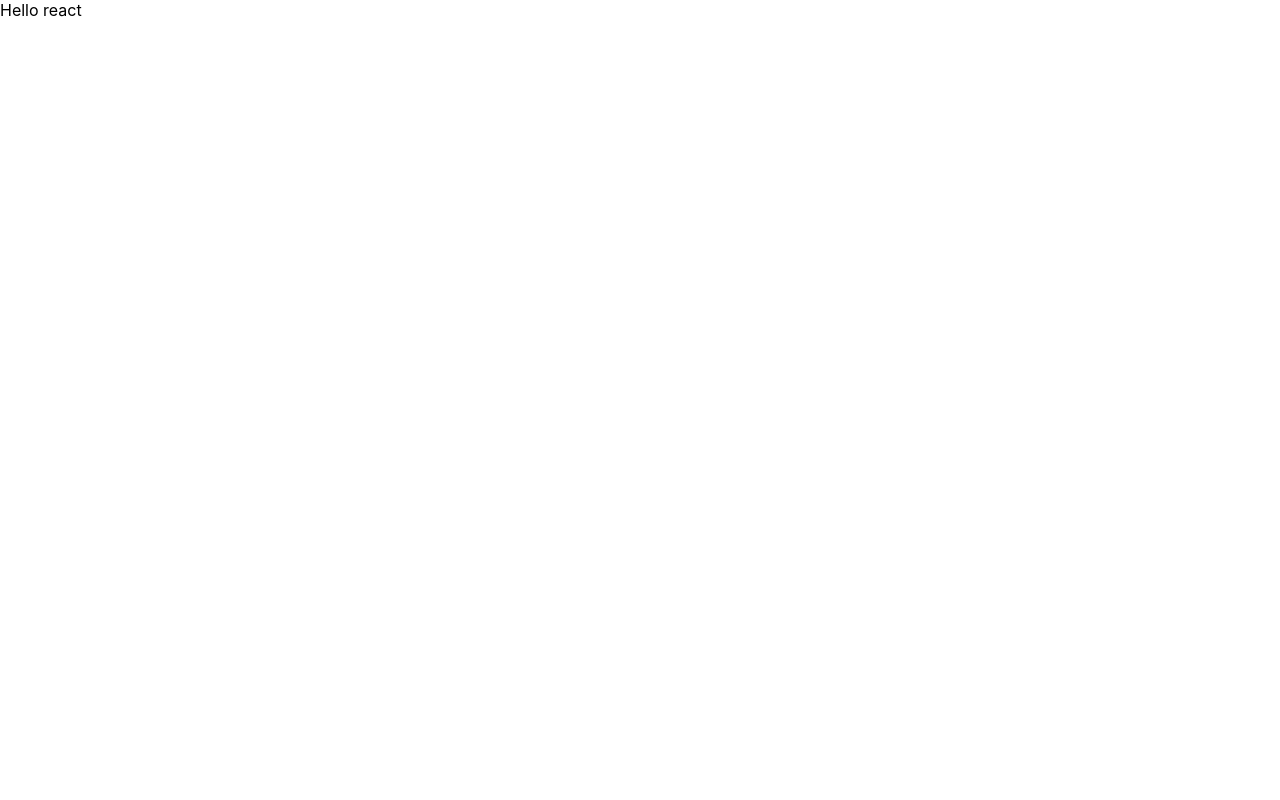
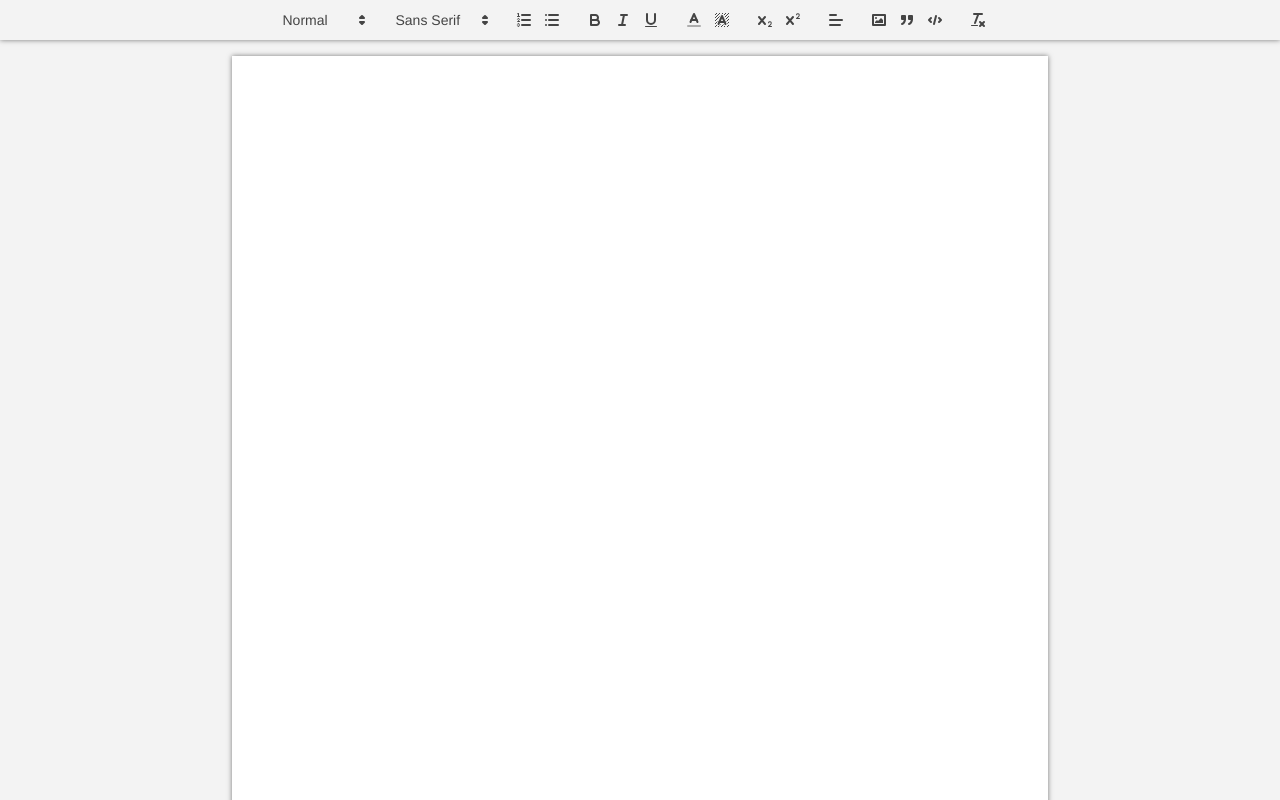
Before and after one commit to KTZgraph/django_python-socketio_simple, a React (Create React App) app in the folder react_example/: page / in a window 1280 px wide. Shown: the top 800 px of the page. Built offline with nearby package versions, Linux system fonts and the light colour scheme.

Commit message:
21:02 editor

```diff
--- a/react_example/package.json
+++ b/react_example/package.json
@@ -6,6 +6,7 @@
     "@testing-library/jest-dom": "^5.16.3",
     "@testing-library/react": "^12.1.4",
     "@testing-library/user-event": "^13.5.0",
+    "quill": "^1.3.7",
     "react": "^17.0.2",
     "react-dom": "^17.0.2",
     "react-scripts": "5.0.0",
--- a/react_example/src/App.js
+++ b/react_example/src/App.js
@@ -1,7 +1,8 @@
 import './App.css';
+import TextEditor from './components/TextEditor'
 
 function App() {
-  return "Hello react";
+  return <TextEditor/>
 }
 
 export default App;
--- /dev/null
+++ b/react_example/src/components/TextEditor.js
@@ -0,0 +1,27 @@
+import { useCallback } from "react";
+import Quill from "quill";
+import "quill/dist/quill.snow.css";
+
+const TOOLBAR_OPTIONS = [
+  [{ header: [1, 2, 3, 4, 5, 6, false] }],
+  [{ font: [] }],
+  [{ list: "ordered" }, { list: "bullet" }],
+  ["bold", "italic", "underline"],
+  [{ color: [] }, { background: [] }],
+  [{ script: "sub" }, { script: "super" }],
+  [{ align: [] }],
+  ["image", "blockquote", "code-block"],
+  ["clean"],
+];
+
+export default function TextEditor() {
+  const wrapperRef = useCallback((wrapper) => {
+    if (wrapper == null) return;
+
+    wrapper.innerHTML = "";
+    const editor = document.createElement("div");
+    wrapper.append(editor);
+    new Quill(editor, { theme: "snow", modules: { toolbar: TOOLBAR_OPTIONS } });
+  }, []);
+  return <div className="container" ref={wrapperRef}></div>;
+}
--- a/react_example/src/index.js
+++ b/react_example/src/index.js
@@ -3,6 +3,7 @@ import ReactDOM from 'react-dom';
 import './index.css';
 import App from './App';
 import reportWebVitals from './reportWebVitals';
+import "./styles.css";
 
 ReactDOM.render(
   <React.StrictMode>
--- /dev/null
+++ b/react_example/src/styles.css
@@ -0,0 +1,63 @@
+*,
+*::before,
+*::after {
+  box-sizing: border-box;
+}
+
+body {
+  background-color: #f3f3f3;
+  margin: 0;
+}
+
+.container .ql-editor {
+  width: 8.5in;
+  min-height: 11in;
+  padding: 1in;
+  margin: 1rem;
+  box-shadow: 0 0 5px 0 rgba(0, 0, 0, 0.5);
+  background-color: white;
+}
+
+.container .ql-container.ql-snow {
+  border: none;
+  display: flex;
+  justify-content: center;
+}
+
+/* style do narzędzi na górze przyklejonych */
+.container .ql-toolbar.ql-snow {
+  display: flex;
+  justify-content: center;
+  position: sticky;
+  top: 0;
+  z-index: 1;
+  background-color: #f3f3f3;
+  border: none;
+  box-shadow: 0 0 5px 0 rgba(0, 0, 0, 0.5);
+}
+
+/* do opcji drukowania dokumentu*/
+@page {
+  /* do marginesu kartki */
+  margin: 1in;
+}
+
+@media print {
+  body {
+    background: none;
+  }
+
+  .container .ql-editor {
+    width: 6.5in;
+    height: 9in;
+    padding: 0;
+    margin: 0;
+    box-shadow: none;
+    align-self: flex-start;
+  }
+
+  /* chowanie toolbaru żeby sie nie drukował */
+  .container .ql-toolbar.ql-snow {
+    display: none;
+  }
+}
```
Also changed, not shown: 2 other files (tests, documents, lock files or other folders).
